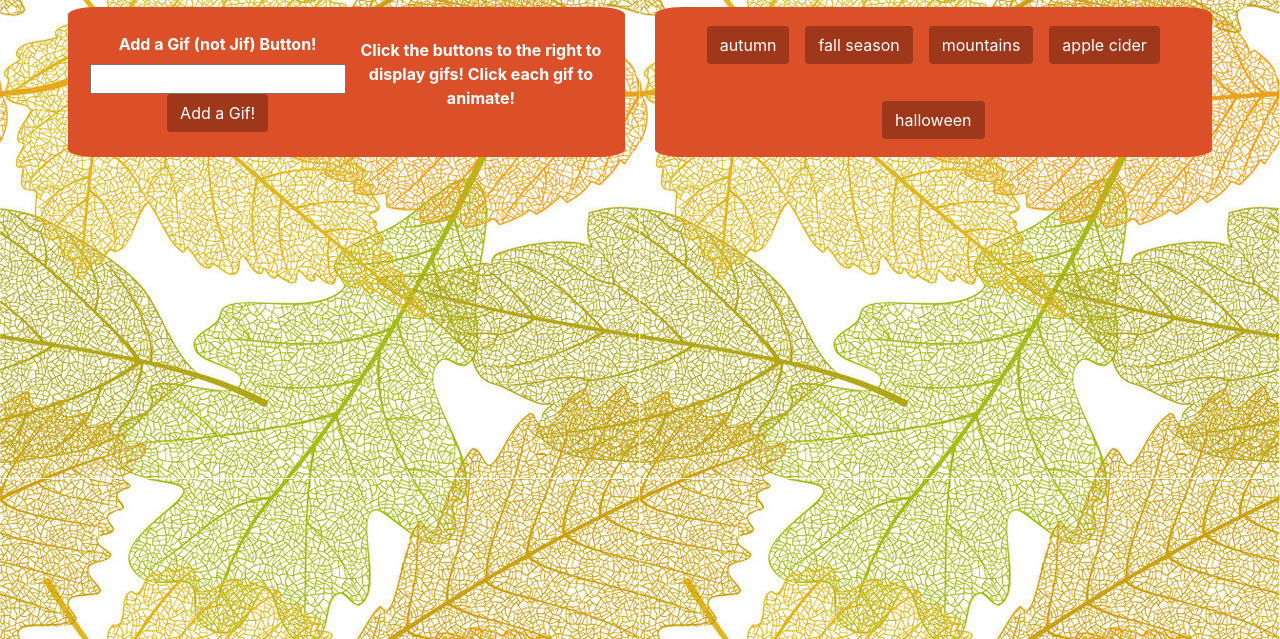
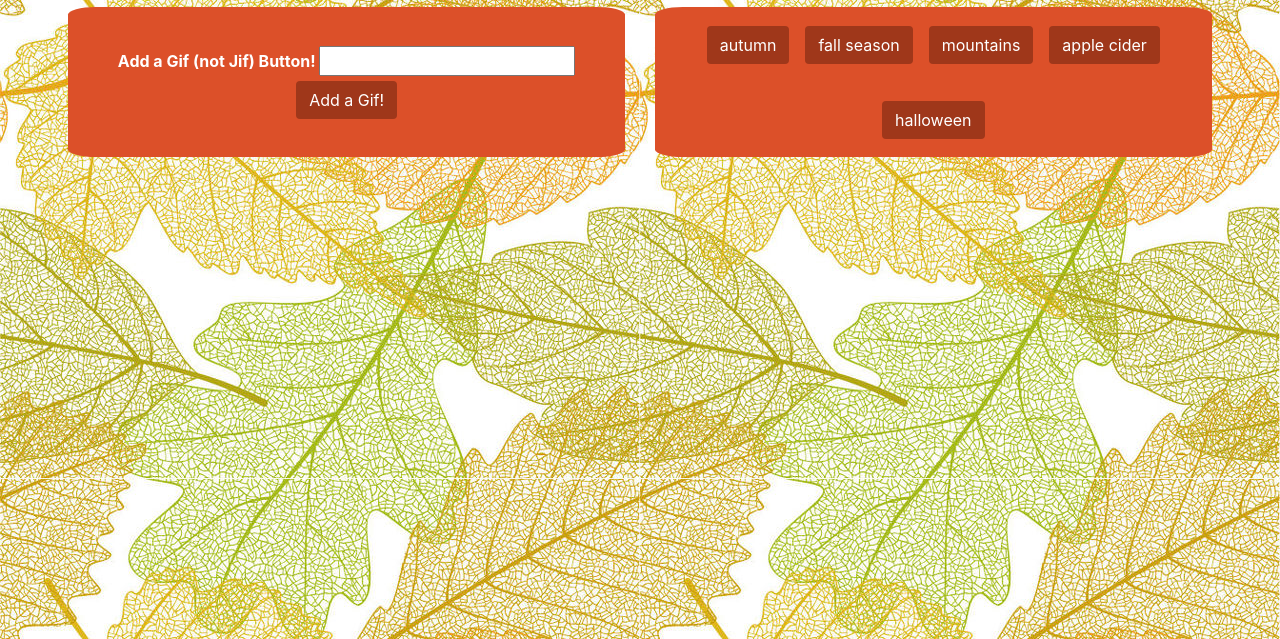
Before and after one commit to btdrizzle/GifsNotJifs, a plain HTML site: page index.html in a window 1280 px wide. Shown: the part 161-800 px from the top of the page. Drawn offline with nearby package versions, Linux system fonts and the light colour scheme.

Commit message:
changed back

```diff
--- a/index.html
+++ b/index.html
@@ -29,7 +29,6 @@
                         <input type="text" id="user-input">
                         <input id="add-topic" type="submit" value="Add a Gif!" class="btn">
                     </form>
-                    <p>Click the buttons to the right to display gifs!  Click each gif to animate!</p>
                 </div>
             </div>
             <div class="col-md-6">
```
